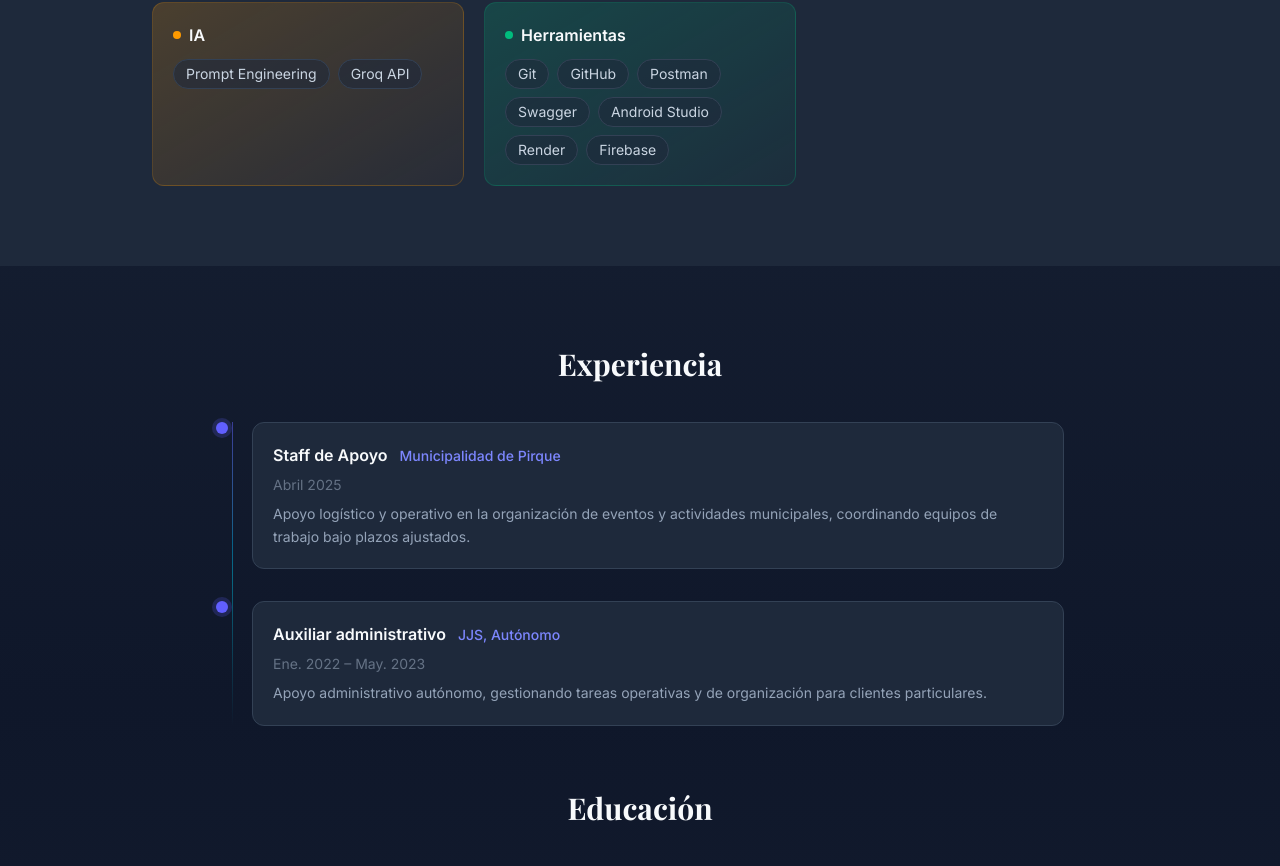
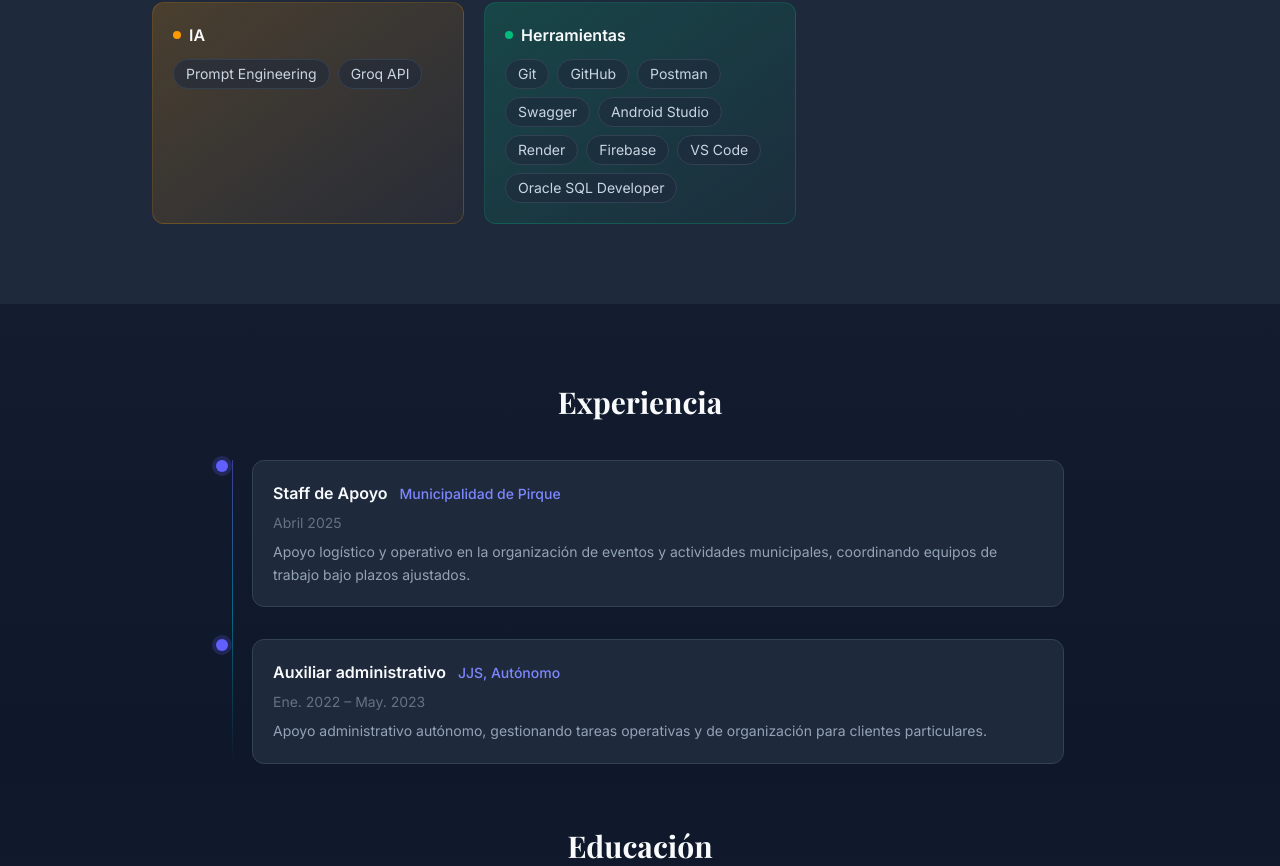
Before and after one commit to WhiteLyon-JV/Portafolio, a Next.js app: page / in a window 1280 px wide. Shown: the part 2933-3799 px from the top of the page. Built offline with nearby package versions, Linux system fonts and the light colour scheme; a web font is replaced by a local one.

Commit message:
Add VS Code and Oracle SQL Developer to skills

```diff
--- a/src/components/Skills.tsx
+++ b/src/components/Skills.tsx
@@ -37,7 +37,7 @@ const skillGroups = [
   },
   {
     title: "Herramientas",
-    items: ["Git", "GitHub", "Postman", "Swagger", "Android Studio", "Render", "Firebase"],
+    items: ["Git", "GitHub", "Postman", "Swagger", "Android Studio", "Render", "Firebase", "VS Code", "Oracle SQL Developer"],
     gradient: "from-emerald-500/20 to-emerald-600/5",
     border: "border-emerald-500/20",
     dot: "bg-emerald-500",
```
